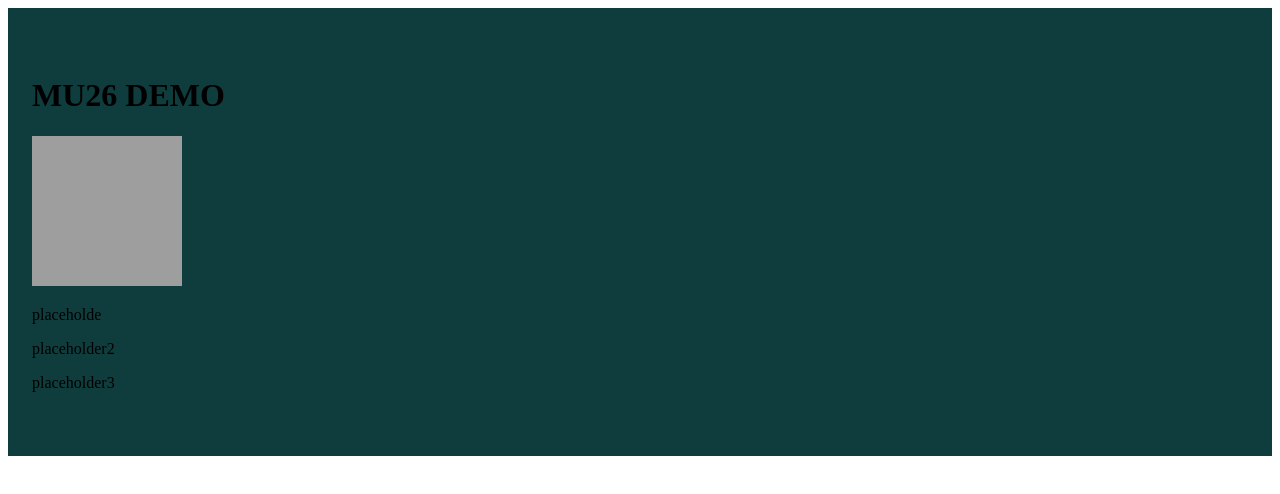
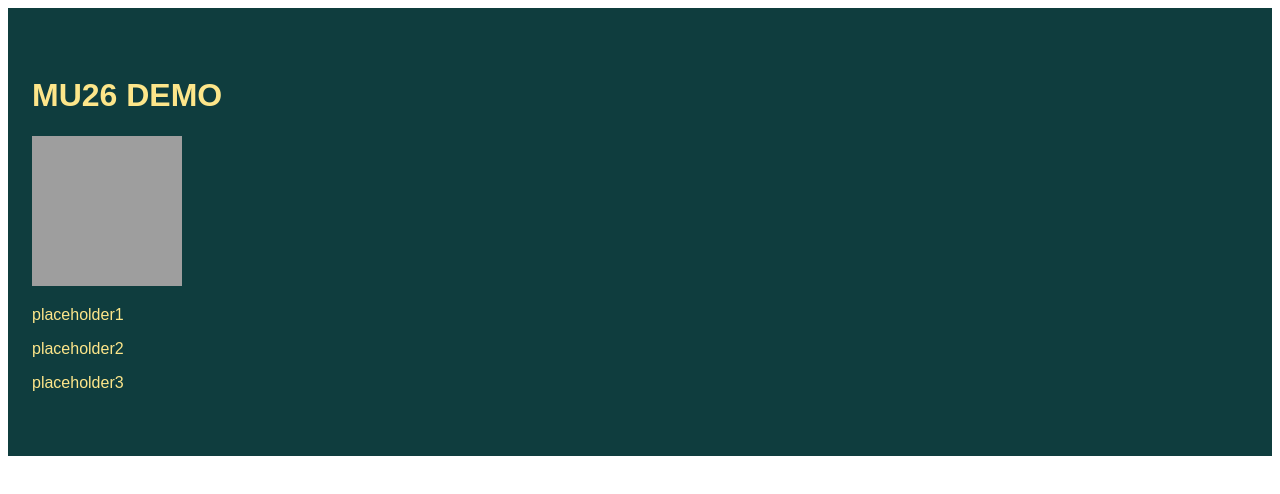
Before and after one commit to baloo1994/code-camp-css, a plain HTML site: page index.html in a window 1280 px wide. Drawn offline with Linux system fonts and the light colour scheme; grey boxes are pictures that could not be loaded.

Commit message:
CSS: manuell styling på varje barn

```diff
--- a/index.html
+++ b/index.html
@@ -13,7 +13,7 @@
         src="https://cdn-icons-png.flaticon.com/512/25/25231.png"
         alt="placeholder"
       />
-      <p class="datum">placeholde</p>
+      <p class="datum">placeholder1</p>
       <p class="plats">placeholder2</p>
       <p class="tagline">placeholder3</p>
     </header>
--- a/styles.css
+++ b/styles.css
@@ -7,3 +7,19 @@ img {
     background-color: #0f3d3e;
     padding: 3rem 1.5rem;
 }
+
+.hero h1 {
+  color: #fde68a;
+  font-family: sans-serif;
+}
+.hero .datum {
+  color: #fde68a;
+  font-family: sans-serif;
+}
+.hero .plats {
+  color: #fde68a;
+  font-family: sans-serif;
+}
+.hero .tagline {
+  color: #fde68a;
+  font-family: sans-serif;
```
